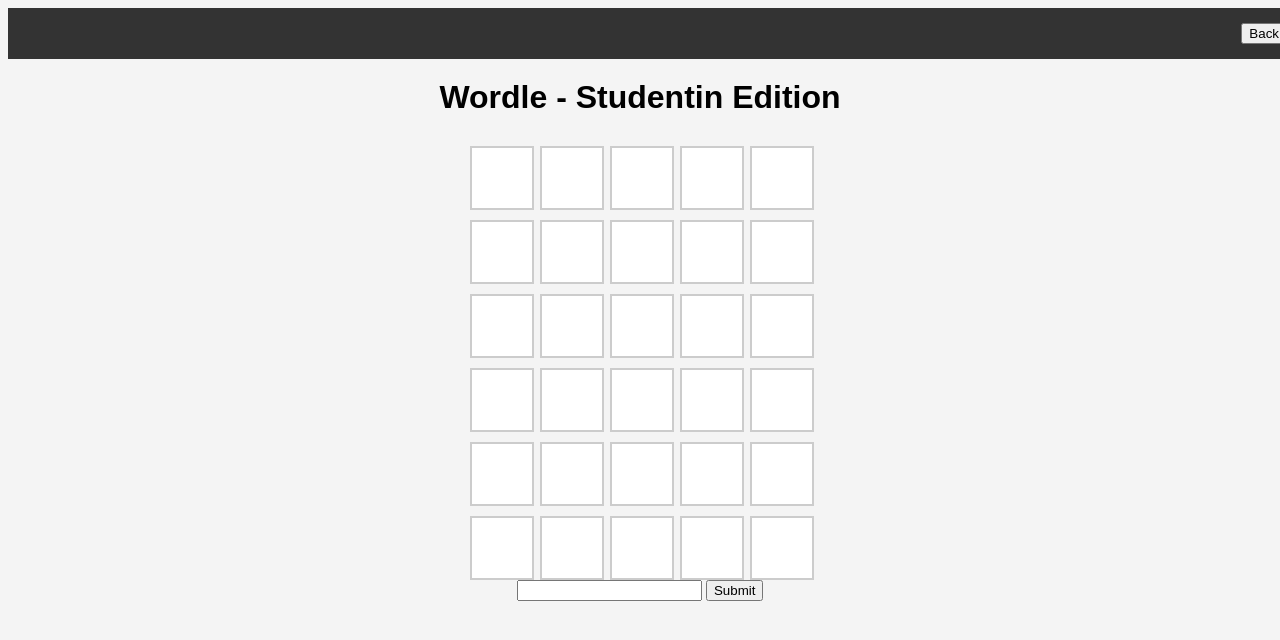
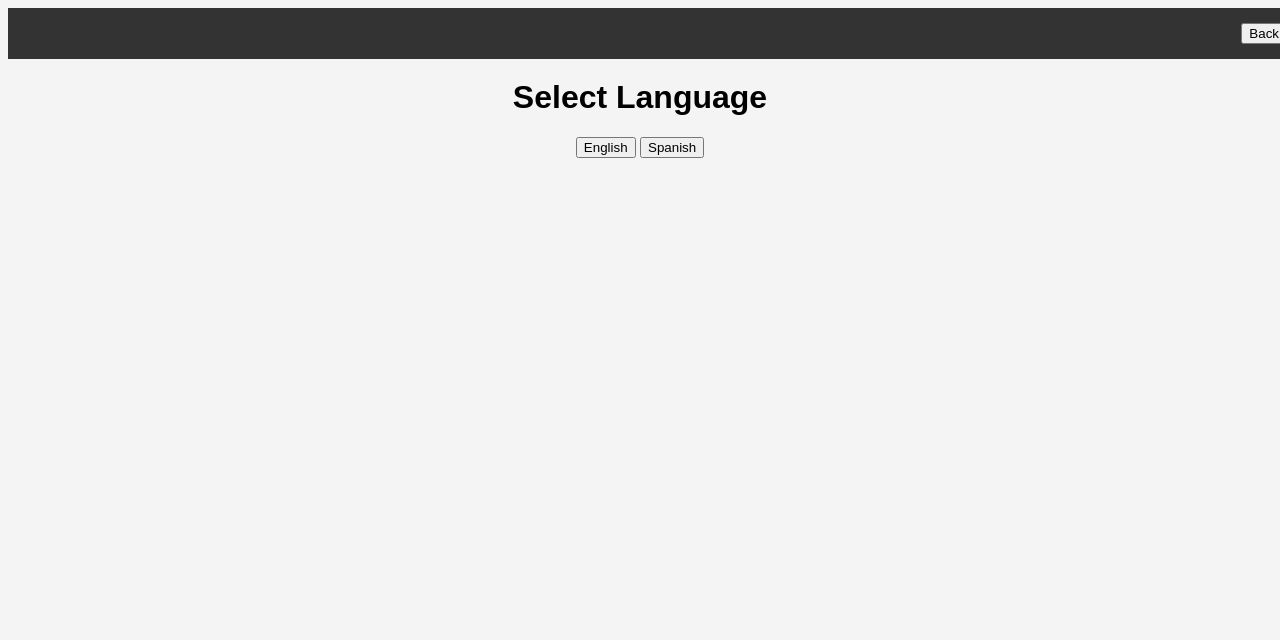
Before and after one commit to Andur909/Student-in, a Flask app: template Senior/templates/wordle.html in a window 1280 px wide. Shown: the top 640 px of the page. Run offline with Flask 3, Linux system fonts and the light colour scheme; the template is opened without the code that fills it, so the values that code supplies are empty.

Commit message:
Add files via upload

```diff
--- a/Senior/templates/wordle.html
+++ b/Senior/templates/wordle.html
@@ -1,55 +1,64 @@
 <!DOCTYPE html>
 <html lang="en">
 <head>
-  <script src="../static/wordle.js"></script>
   <title>Studentin Wordle</title>
-  <link rel="stylesheet" href="../static/wordle.css">
+  <link rel="stylesheet" href="/static/wordle.css">
+  <script src="/static/wordle.js" defer></script>
 </head>
 <body>
   <div id="top_div">
-				<div id="username_div">
     <button id="btn_back">Back</button>
   </div>
+
+  <h1>Select Language</h1>
+
+  <div id="language_select">
+    <button type="button" id="btn_english">English</button>
+    <button type="button" id="btn_spanish">Spanish</button>
   </div>
-  <h1>Wordle - Studentin Edition</h1>
 
+  <div id="game_area" style="display: none;">
+    <h2>Wordle - <span id="lang_label"></span></h2>
     <div id="board">
-    <!-- 0 -->
+      <!-- 6 rows × 5 tiles -->
+      <!-- repeat below structure for 6 rows -->
+      <!-- here's all 30 tiles -->
+      <!-- row 0 -->
       <div class="tile" id="tile-0-0"></div>
       <div class="tile" id="tile-0-1"></div>
       <div class="tile" id="tile-0-2"></div>
       <div class="tile" id="tile-0-3"></div>
       <div class="tile" id="tile-0-4"></div>
 
-    <!-- 1 -->
+      <!-- row 1 -->
       <div class="tile" id="tile-1-0"></div>
       <div class="tile" id="tile-1-1"></div>
       <div class="tile" id="tile-1-2"></div>
       <div class="tile" id="tile-1-3"></div>
       <div class="tile" id="tile-1-4"></div>
 
-    <!--  2 -->
+      <!-- row 2 -->
       <div class="tile" id="tile-2-0"></div>
       <div class="tile" id="tile-2-1"></div>
       <div class="tile" id="tile-2-2"></div>
       <div class="tile" id="tile-2-3"></div>
       <div class="tile" id="tile-2-4"></div>
 
-    <!-- 3 -->
+      <!-- row 3 -->
       <div class="tile" id="tile-3-0"></div>
       <div class="tile" id="tile-3-1"></div>
       <div class="tile" id="tile-3-2"></div>
       <div class="tile" id="tile-3-3"></div>
       <div class="tile" id="tile-3-4"></div>
 
-    <!-- 4 -->
+      <!-- row 4 -->
       <div class="tile" id="tile-4-0"></div>
       <div class="tile" id="tile-4-1"></div>
       <div class="tile" id="tile-4-2"></div>
       <div class="tile" id="tile-4-3"></div>
       <div class="tile" id="tile-4-4"></div>
 
-    <!--  5 -->
+      <!-- row 5 -->
       <div class="tile" id="tile-5-0"></div>
       <div class="tile" id="tile-5-1"></div>
       <div class="tile" id="tile-5-2"></div>
@@ -58,7 +67,8 @@
     </div>
 
     <input type="text" id="btn_input" maxlength="5">
-  <button id="btn_submit">Submit</button>
+    <button type="button" id="btn_submit">Submit</button>
     <p id="message"></p>
+  </div>
 </body>
 </html>
```
Lines whose indentation alone changed are shown as unchanged.
